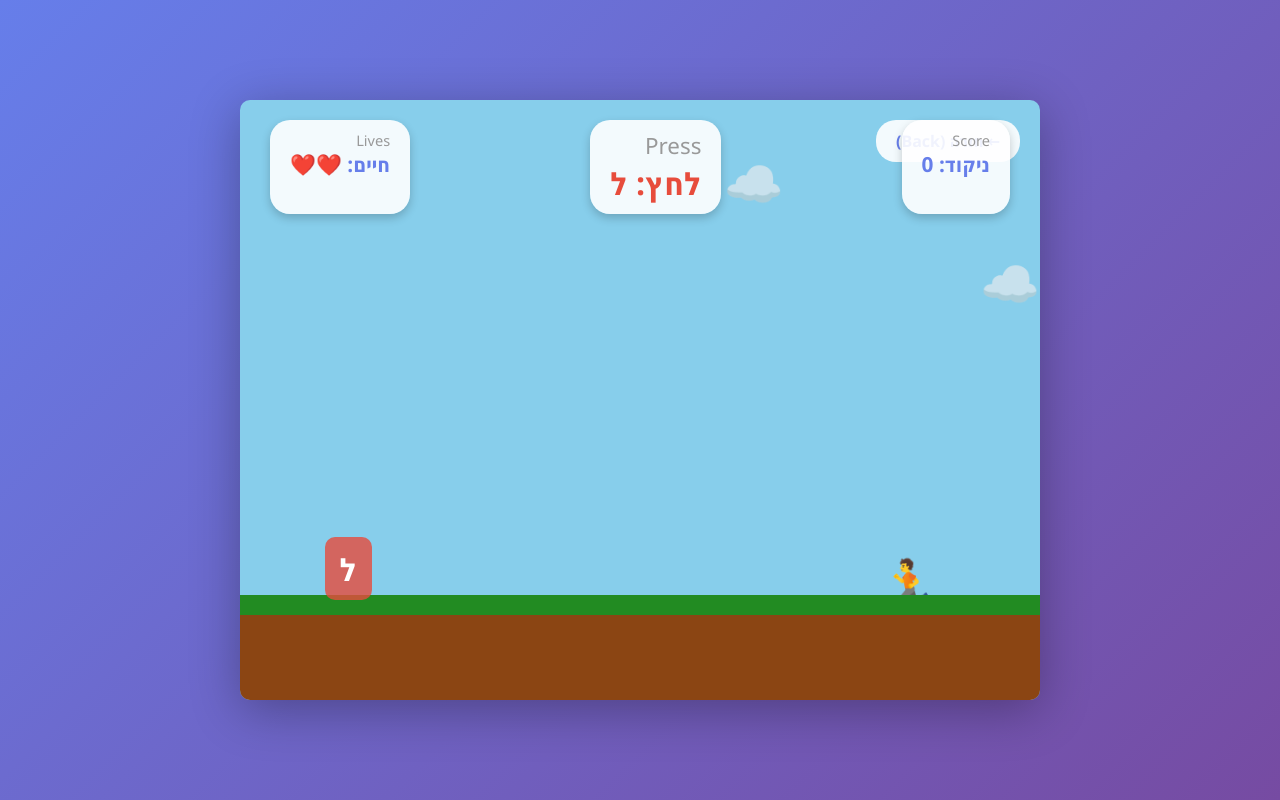
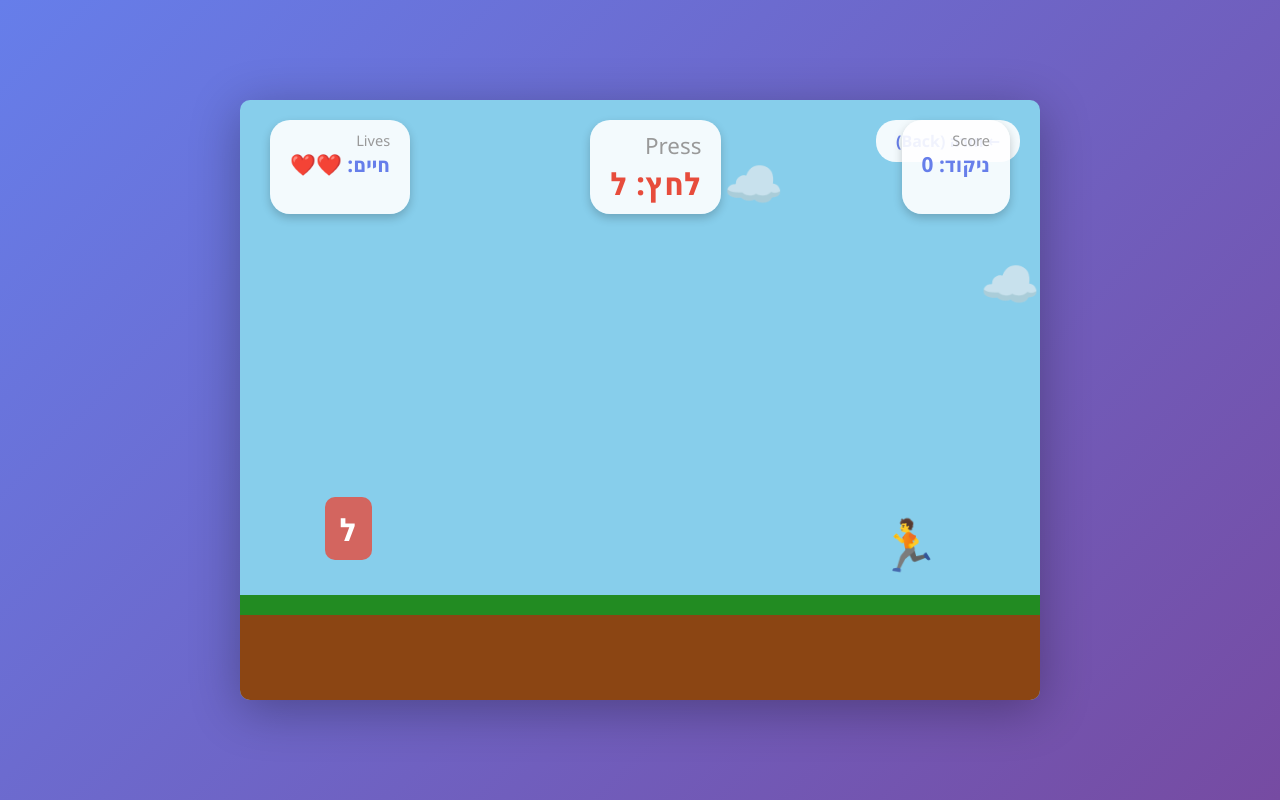
Before and after one commit to rubeecube/hebrew_games, a plain HTML site: page game1-runner.html in a window 1280 px wide. Both pictures are taken after a click on the button "התחל משחק (Start Game)". Drawn offline with Linux system fonts and the light colour scheme.

Commit message:
Raise character and obstacles 40px higher from ground

```diff
--- a/game1-runner.html
+++ b/game1-runner.html
@@ -84,7 +84,7 @@
 
         .player {
             position: absolute;
-            bottom: 100px;
+            bottom: 140px;
             right: 100px;
             width: 50px;
             height: 50px;
@@ -93,12 +93,12 @@
         }
 
         .player.jumping {
-            bottom: 250px;
+            bottom: 280px;
         }
 
         .obstacle {
             position: absolute;
-            bottom: 100px;
+            bottom: 140px;
             font-size: 2em;
             font-weight: bold;
             color: white;
```
